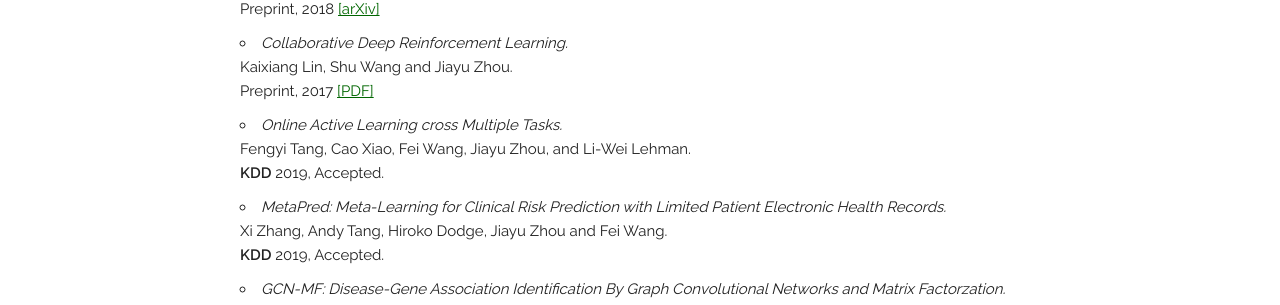
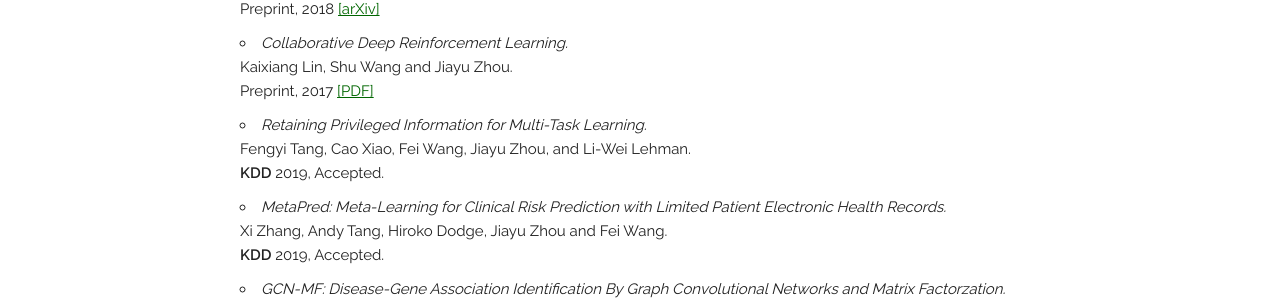
Before and after one commit to Marvelrex/denos.lab.io, a Jekyll site: the page built from index.html, in a window 1280 px wide and 900 px high, scrolled down 6482 px. Shown: the part 144-449 px from the top of the window. Built offline with Jekyll 4.4.1, drawn with Linux system fonts in a browser that asks for light colours; nearby versions of some CDN libraries.

Commit message:
Update default.html

```diff
--- a/_layouts/default.html
+++ b/_layouts/default.html
@@ -264,7 +264,7 @@
             Preprint, 2017 <a href="https://arxiv.org/pdf/1702.05796.pdf" target="_blank">[PDF]</a>
         </li>
 
-        <li><i>Online Active Learning cross Multiple Tasks. </i><br>
+        <li><i>Retaining Privileged Information for Multi-Task Learning. </i><br>
             Fengyi Tang, Cao Xiao, Fei Wang, Jiayu Zhou, and Li-Wei Lehman. <br>
             <b>KDD</b> 2019, Accepted.
         </li>
```
